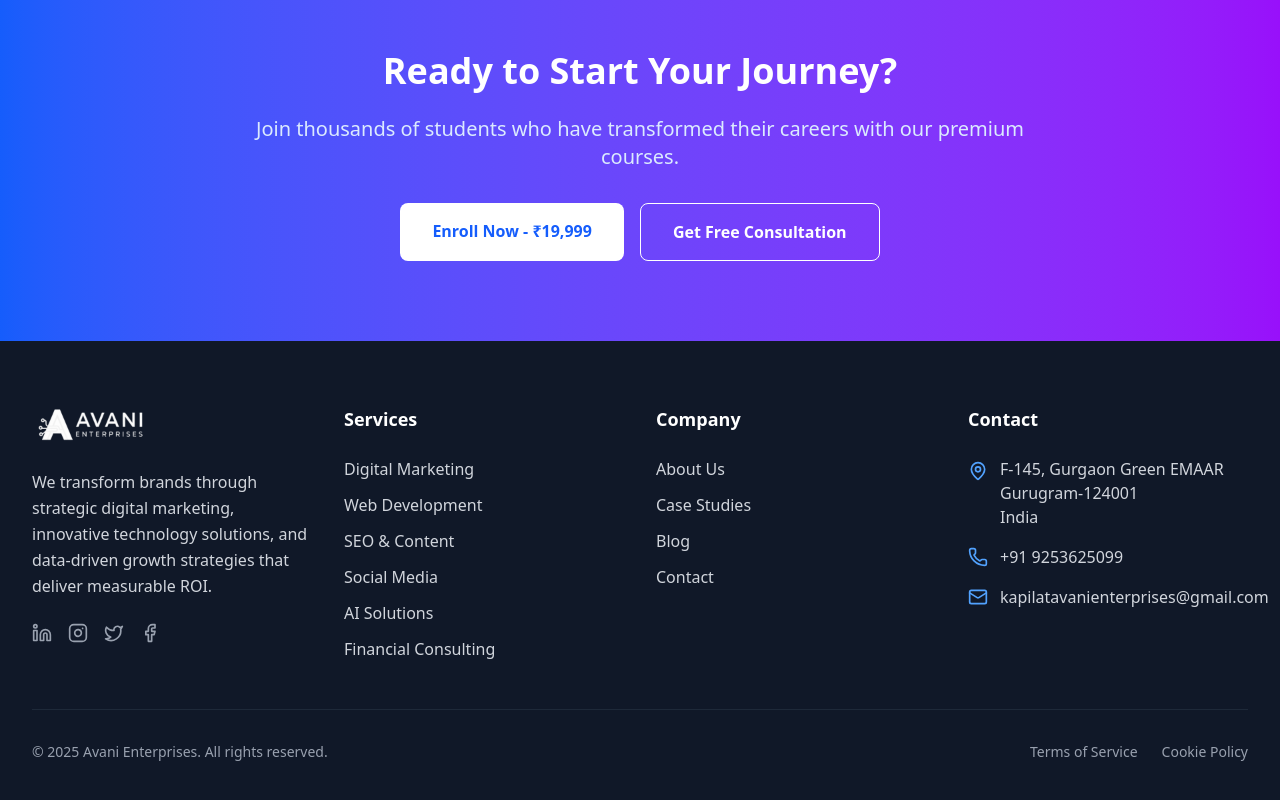
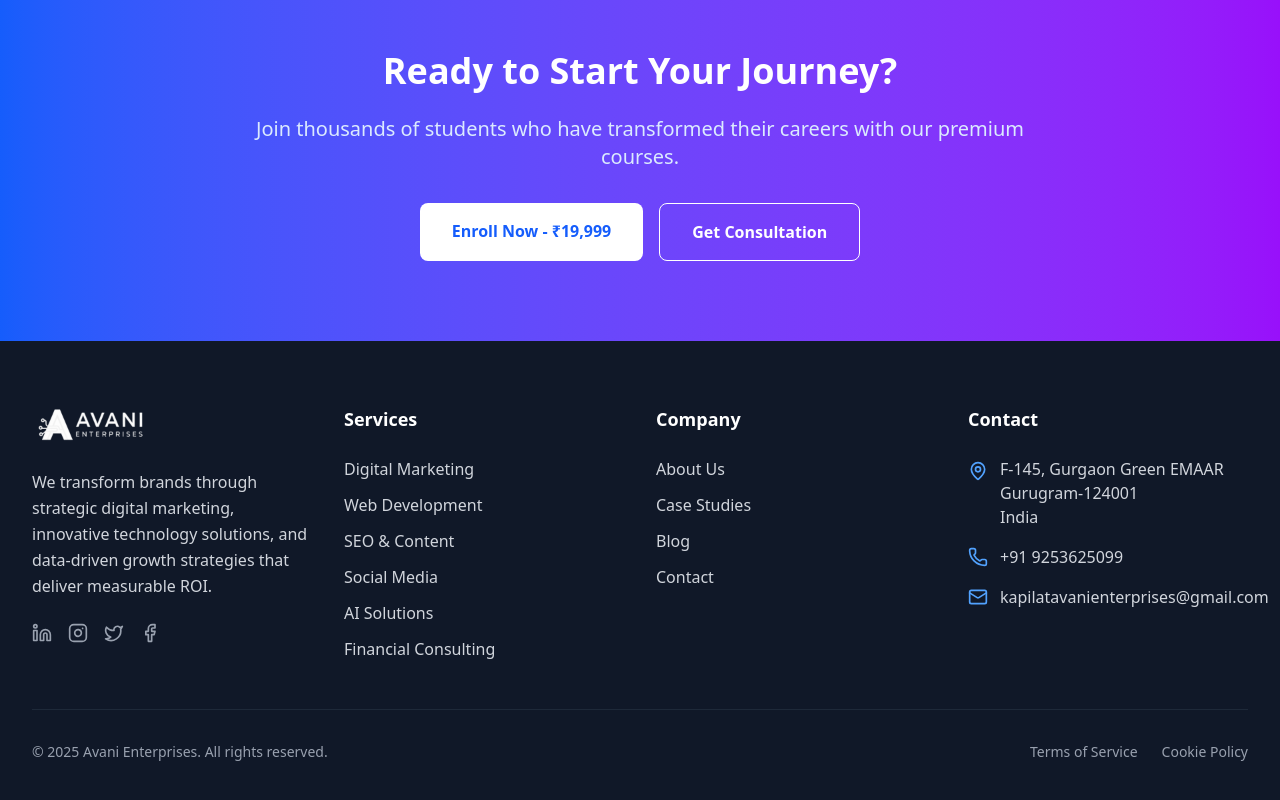
Before and after one commit to Aanchal7915/Avani-enterprises, a React (Create React App) app: page /courses/1 in a window 1280 px wide. Shown: the part 1735-2535 px from the top of the page. Built offline with nearby package versions, Linux system fonts and the light colour scheme.

Commit message:
added consultation link in bottom in course detail page

```diff
--- a/src/pages/CourseDetail.js
+++ b/src/pages/CourseDetail.js
@@ -1021,10 +1021,10 @@ const CourseDetail = () => {
               Enroll Now - {course.price}
             </a>
             <Link
-              to="/contact"
+              to="/get-consultation"
               className="border border-white text-white px-8 py-4 rounded-lg font-semibold hover:bg-white hover:text-blue-600 transition-colors duration-200"
             >
-              Get Free Consultation
+              Get Consultation
             </Link>
           </div>
         </div>
--- a/src/pages/Home.js
+++ b/src/pages/Home.js
@@ -227,7 +227,7 @@ const Home = () => {
                 </AnimatedSection>
               </div>
             </AnimatedSection>
-            {/* <AnimatedSection animation="fadeInRight" delay={0.8}>
+            <AnimatedSection animation="fadeInRight" delay={0.8} className="hidden lg:block">
               <div className="relative">
                 <div className="bg-gradient-to-r from-blue-500/20 to-purple-500/20 rounded-2xl p-8 backdrop-blur-sm border border-white/10">
                   <div className="grid grid-cols-2 gap-4">
@@ -241,7 +241,7 @@ const Home = () => {
                   </div>
                 </div>
               </div>
-            </AnimatedSection> */}
+            </AnimatedSection>
           </div>
         </div>
       </section>
```
